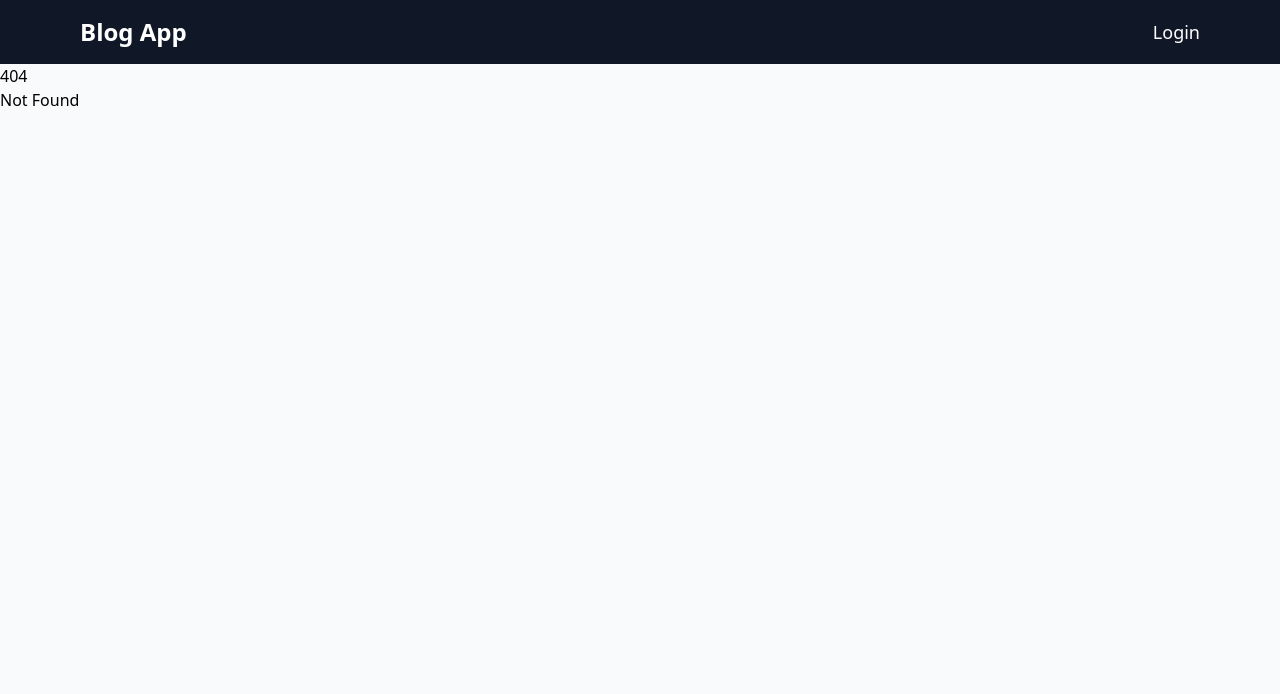
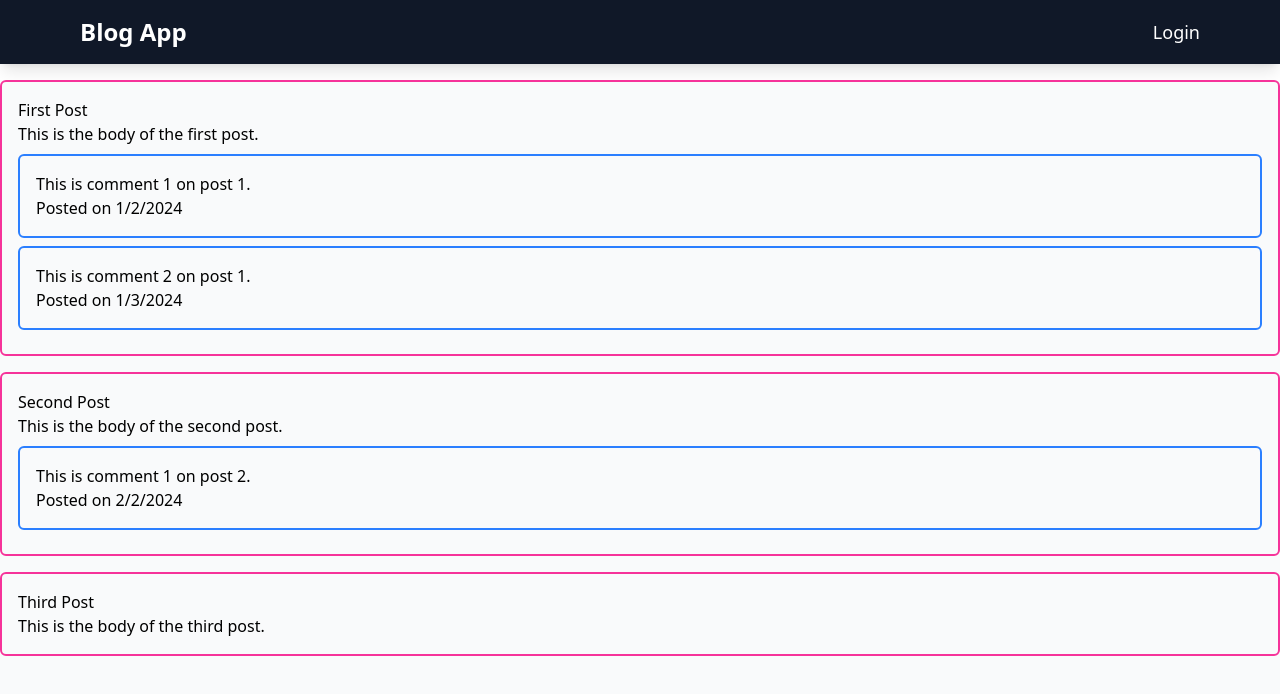
Before and after one commit to jsextonprofessional/blog_roles_perms, a SvelteKit app in the folder frontend/: page /blog in a window 1280 px wide. Before the commit this address had no page. Shown: the top 694 px of the page. Built offline with nearby package versions, Linux system fonts and the light colour scheme.

Commit message:
[frontend] Creates routes/blog directory. Adds Blog and Comment components. Renders blog posts and comments.

```diff
--- /dev/null
+++ b/frontend/src/routes/blog/+page.svelte
@@ -0,0 +1,12 @@
+<script lang="ts">
+	import BlogBody from './BlogBody.svelte';
+	import { blogPosts, comments } from '$lib/dummyData';
+</script>
+
+{#each blogPosts as post}
+	<BlogBody
+		title={post.title}
+		body={post.body}
+		comments={comments.filter((comment) => comment.postId === post.id)}
+	/>
+{/each}
--- /dev/null
+++ b/frontend/src/routes/blog/BlogBody.svelte
@@ -0,0 +1,21 @@
+<script lang="ts">
+	import CommentBody from './CommentBody.svelte';
+
+	let { title, body, comments } = $props();
+</script>
+
+<div class="my-4 rounded-md border-2 border-pink-500 p-4">
+	<h1>{title}</h1>
+	<div>{@html body}</div>
+
+	{#each comments as comment}
+		<CommentBody
+			id={comment.id}
+			postId={comment.postId}
+			authorId={comment.authorId}
+			body={comment.body}
+			createdAt={comment.createdAt}
+			updatedAt={comment.updatedAt}
+		/>
+	{/each}
+</div>
--- /dev/null
+++ b/frontend/src/routes/blog/CommentBody.svelte
@@ -0,0 +1,8 @@
+<script lang="ts">
+	let { id, postId, authorId, body, createdAt, updatedAt } = $props();
+</script>
+
+<div class="comment-body my-2 rounded-md border-2 border-blue-500 p-4">
+	<p>{body}</p>
+	<p>Posted on {new Date(createdAt).toLocaleDateString()}</p>
+</div>
```
Also changed, not shown: frontend/src/routes/blog/BlogTextarea.svelte (added), frontend/src/routes/blog/CommentTextarea.svelte (added).
